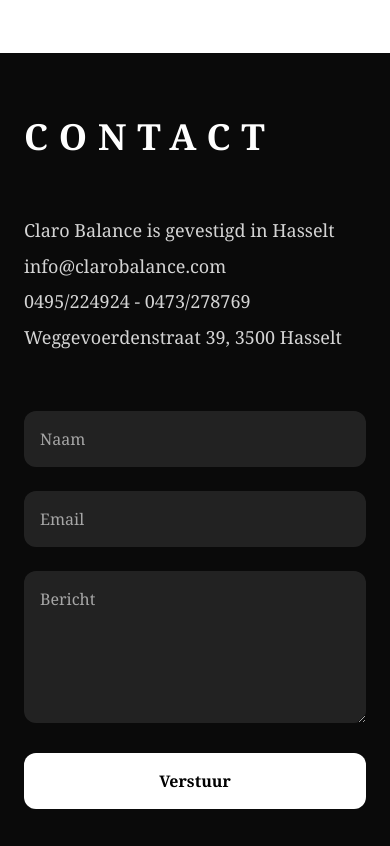
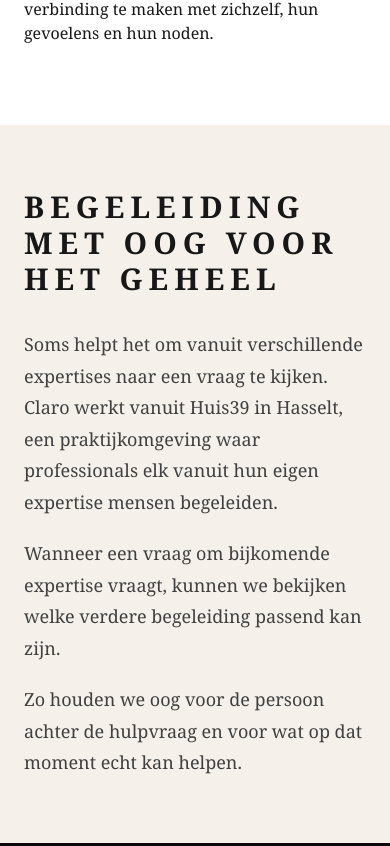
Before and after one commit to KarlK3500/Claro-Website, a Next.js app: page / in a window 390 px wide. Shown: the part 5978-6824 px from the top of the page. Built offline with nearby package versions, Linux system fonts and the light colour scheme.

Commit message:
Fix proxy file location

```diff
--- a/app/page.tsx
+++ b/app/page.tsx
@@ -185,7 +185,7 @@
               <p>
                 Claro Balance biedt coaching en persoonlijke begeleiding in Hasselt
                 en Limburg. We begeleiden mensen bij persoonlijke groei, levensvragen,
-                stress, <a href="/burn-out-begeleiding-limburg<">burn-out</a>, relaties, gezin en belangrijke keuzes.
+                stress, <a href="/burn-out-begeleiding-limburg">burn-out</a>, relaties, gezin en belangrijke keuzes.
               </p>
             </div>
 
@@ -260,12 +260,39 @@
               />
               <h2 className="text-4xl font-bold mb-6">Ils Camps</h2>
               <p className="text-lg leading-[1.75] space-y-5 text-neutral-700">Ils ondersteunt mensen, koppels en gezinnen bij persoonlijke groei, emotioneel welzijn, balans en levensvragen.</p>
-              <p>Vanuit haar ervaring in het onderwijs heeft ze een sterke voeling met wat er leeft onder de oppervlakte.</p>
+              <p>Ils heeft ruime ervaring in het buitengewoon onderwijs en een brede pedagogische achtergrond. Ze heeft bijzondere expertise in autismespectrumstoornissen (ASS), gedrag en emotionele ontwikkeling.</p>
               <p>Ze begeleidt mensen die worstelen met stress, onzekerheid, relationele uitdagingen of moeilijke levensfasen.</p>
               <p>Met zachtheid, aandacht en oprechte betrokkenheid helpt ze mensen opnieuw verbinding te maken met zichzelf, hun gevoelens en hun noden.</p>
             </div>
           </div>
         </section>
+
+<section className="bg-[#f5f1ea] py-16 md:py-24 px-6">
+  <div className="max-w-4xl mx-auto">
+    <h2
+      className="text-3xl md:text-4xl tracking-[0.2em] font-bold text-neutral-900 mb-8"
+      style={{ fontFamily: '"Playfair Display", Georgia, serif' }}
+    >
+      BEGELEIDING MET OOG VOOR HET GEHEEL
+    </h2>
+
+    <div className="max-w-3xl space-y-5 text-lg leading-[1.75] text-neutral-700">
+      <p>
+        Soms helpt het om vanuit verschillende expertises naar een vraag te kijken.
+        Claro werkt vanuit Huis39 in Hasselt, een praktijkomgeving waar professionals
+        elk vanuit hun eigen expertise mensen begeleiden.
+      </p>
+      <p>
+        Wanneer een vraag om bijkomende expertise vraagt, kunnen we bekijken welke
+        verdere begeleiding passend kan zijn.
+      </p>
+      <p>
+        Zo houden we oog voor de persoon achter de hulpvraag en voor wat op dat
+        moment echt kan helpen.
+      </p>
+    </div>
+  </div>
+</section>
 
         <section id="contact" className="bg-neutral-950 text-white py-16 md:py-24 px-6 relative overflow-hidden scroll-mt-28">
           <div className="max-w-5xl mx-auto mb-16 relative z-10">
```
Also changed, not shown: proxy.ts (renamed from proxy.ts/proxy.ts), 1 other file (tests, documents, lock files or other folders).
